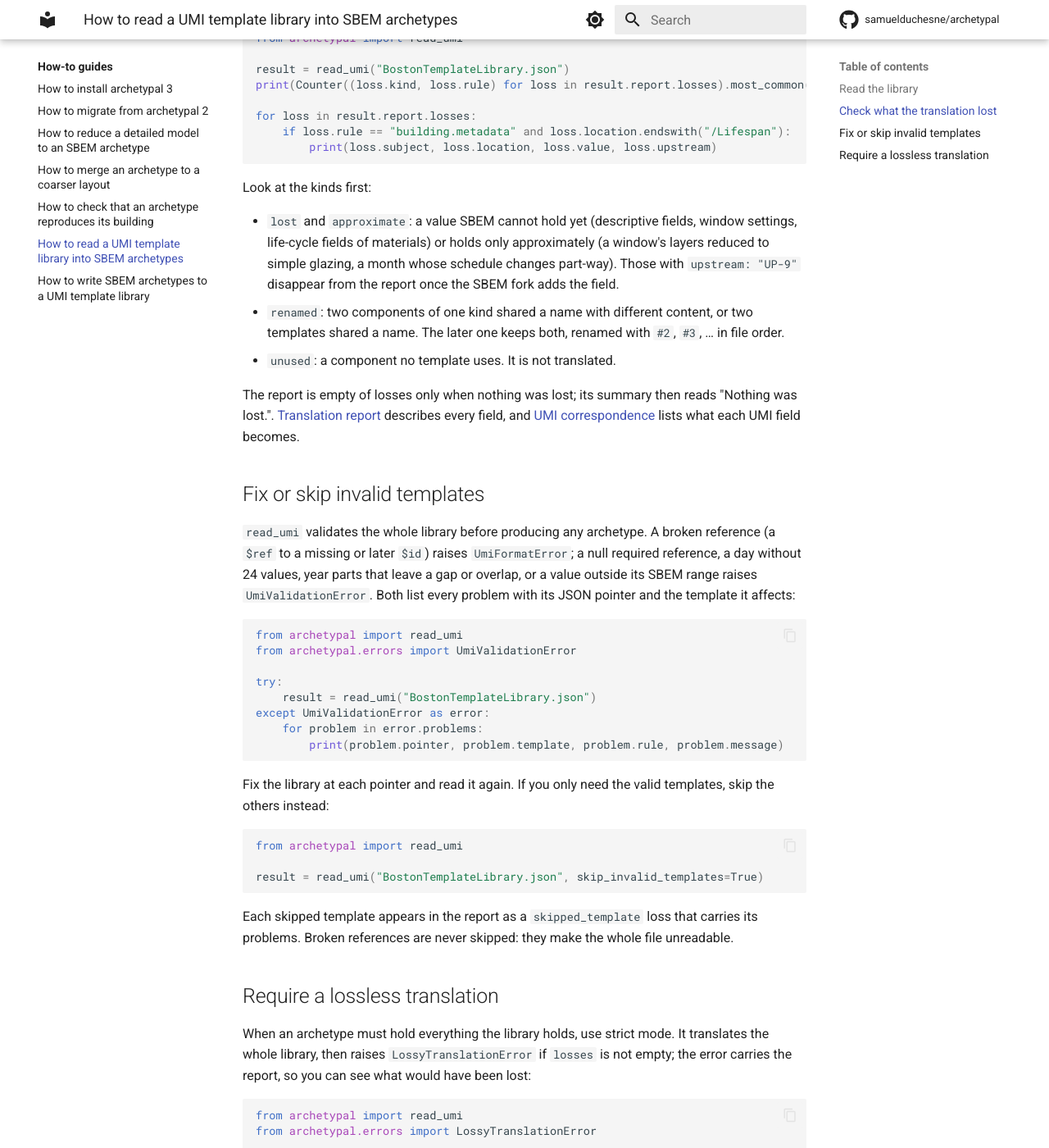
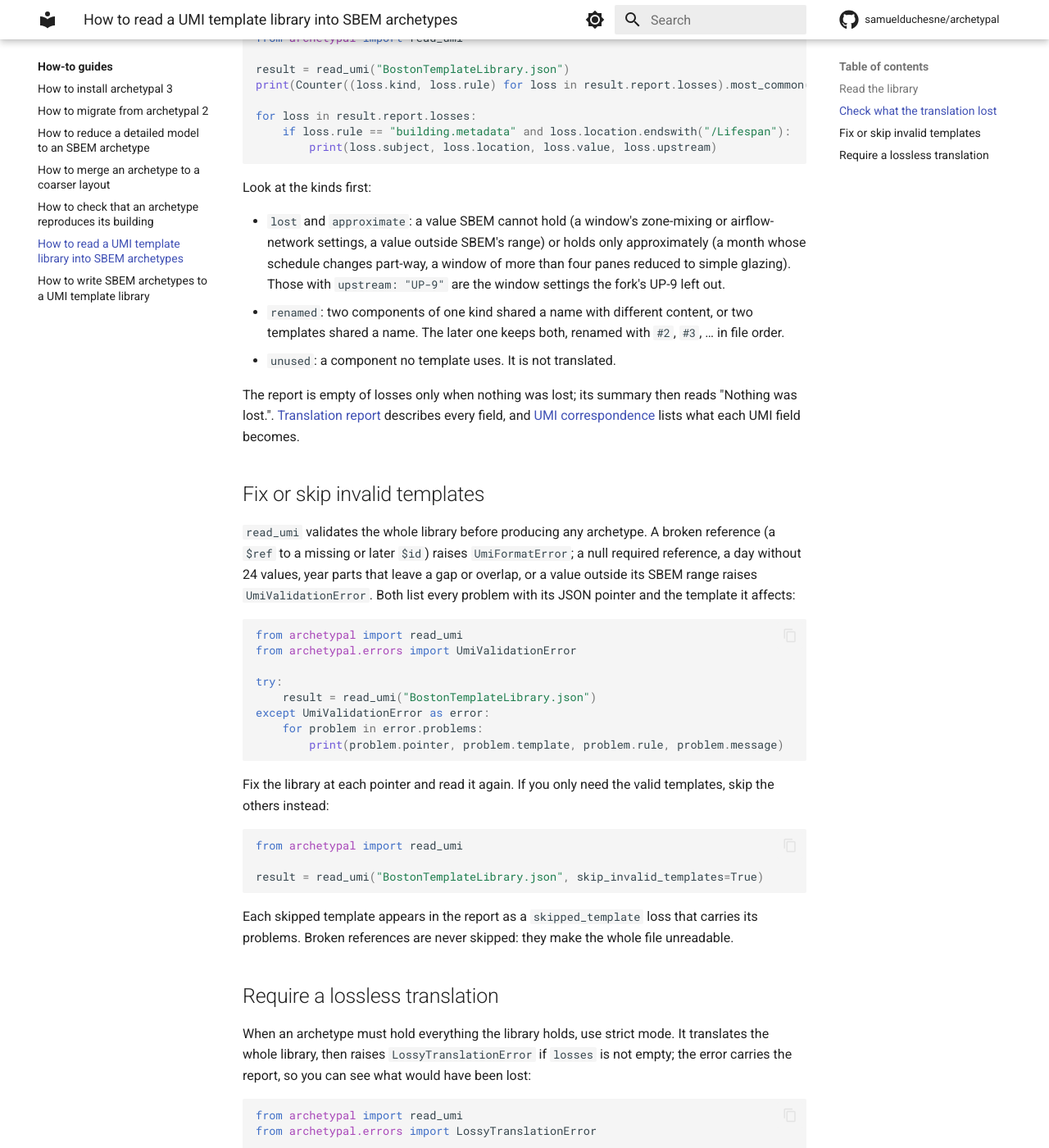
Before and after one commit to samuelduchesne/archetypal, an MkDocs documentation site: the page built from docs/how-to/read-a-umi-library.md, in a window 1280 px wide and 1400 px high, scrolled down 1471 px. Shown: the whole window at 82% size. Built offline with MkDocs 1.6.1 and Material for MkDocs 9.7.7, drawn with Linux system fonts in a browser that asks for light colours; comment, search, counter and statistics services are not loaded; some of the changed text lies outside the part shown.

Commit message:
chore(v3): work in progress checkpoint
Co-Authored-By: Claude Opus 5.5 <noreply@anthropic.com>
Claude-Session: https://claude.ai/code/session_01LQbHypRV8ogbjLFS4d2UwY

````diff
--- a/docs/how-to/read-a-umi-library.md
+++ b/docs/how-to/read-a-umi-library.md
@@ -76,10 +76,10 @@ for loss in result.report.losses:
 
 Look at the kinds first:
 
-- `lost` and `approximate`: a value SBEM cannot hold yet (descriptive fields, window settings,
-  life-cycle fields of materials) or holds only approximately (a window's layers reduced to
-  simple glazing, a month whose schedule changes part-way). Those with `upstream: "UP-9"`
-  disappear from the report once the SBEM fork adds the field.
+- `lost` and `approximate`: a value SBEM cannot hold (a window's zone-mixing or
+  airflow-network settings, a value outside SBEM's range) or holds only approximately (a month
+  whose schedule changes part-way, a window of more than four panes reduced to simple glazing).
+  Those with `upstream: "UP-9"` are the window settings the fork's UP-9 left out.
 - `renamed`: two components of one kind shared a name with different content, or two
   templates shared a name. The later one keeps both, renamed with ` #2`, ` #3`, … in file order.
 - `unused`: a component no template uses. It is not translated.
@@ -136,5 +136,5 @@ except LossyTranslationError as error:
     print(error.report.summary)
 ```
 
-Notes never fail strict mode. Until the SBEM fork adds the fields of UP-9, a library whose
-templates carry descriptive fields (authors, country, construction years) always fails it.
+Notes never fail strict mode. A library whose templates use zone mixing or an airflow network
+always fails it: SBEM has no field for either.
````
Also changed, not shown: docs/how-to/write-archetypes-to-umi.md (+3 -2 lines).
